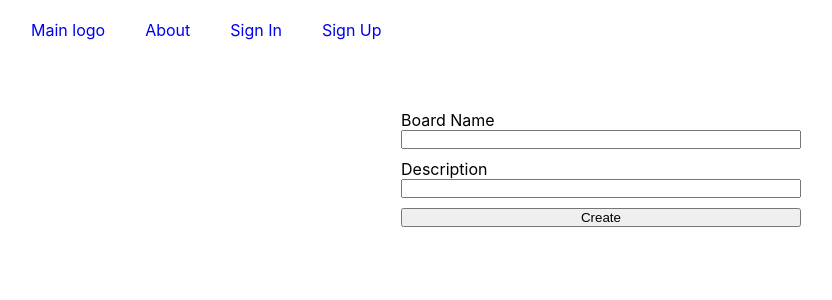
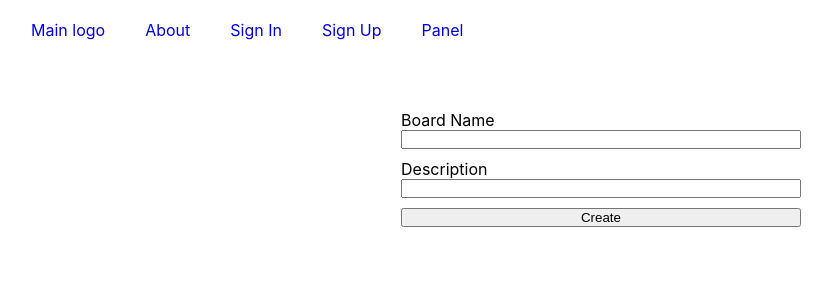
Before and after one commit to ragtimecat/board_frontend, a React (Create React App) app: page /create-board in a window 1280 px wide. Shown: the top 300 px of the page, without its empty margins (39-871 px from the left). Built offline with nearby package versions, Linux system fonts and the light colour scheme.

Commit message:
fixed issue with cookie not sedning on request

```diff
--- a/src/components/CreateBoard.js
+++ b/src/components/CreateBoard.js
@@ -25,7 +25,8 @@ const CreateBoard = () => {
       body: JSON.stringify({
         name,
         description
-      })
+      }),
+      credentials: 'include',
     })
     const response = await result.json();
     console.log(response);
--- a/src/components/Navbar.js
+++ b/src/components/Navbar.js
@@ -16,6 +16,9 @@ const Navbar = () => {
       <li>
         <Link to="/signup">Sign Up</Link>
       </li>
+      <li>
+        <Link to="/admin-panel">Panel</Link>
+      </li>
     </ul>
   );
 }
```
